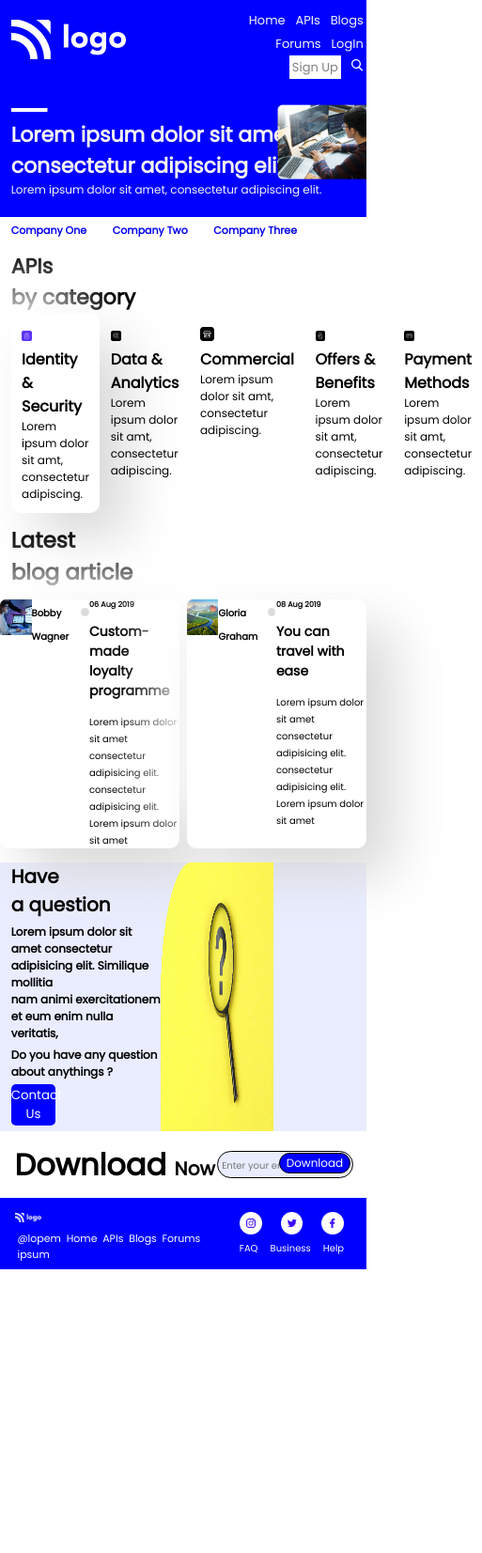
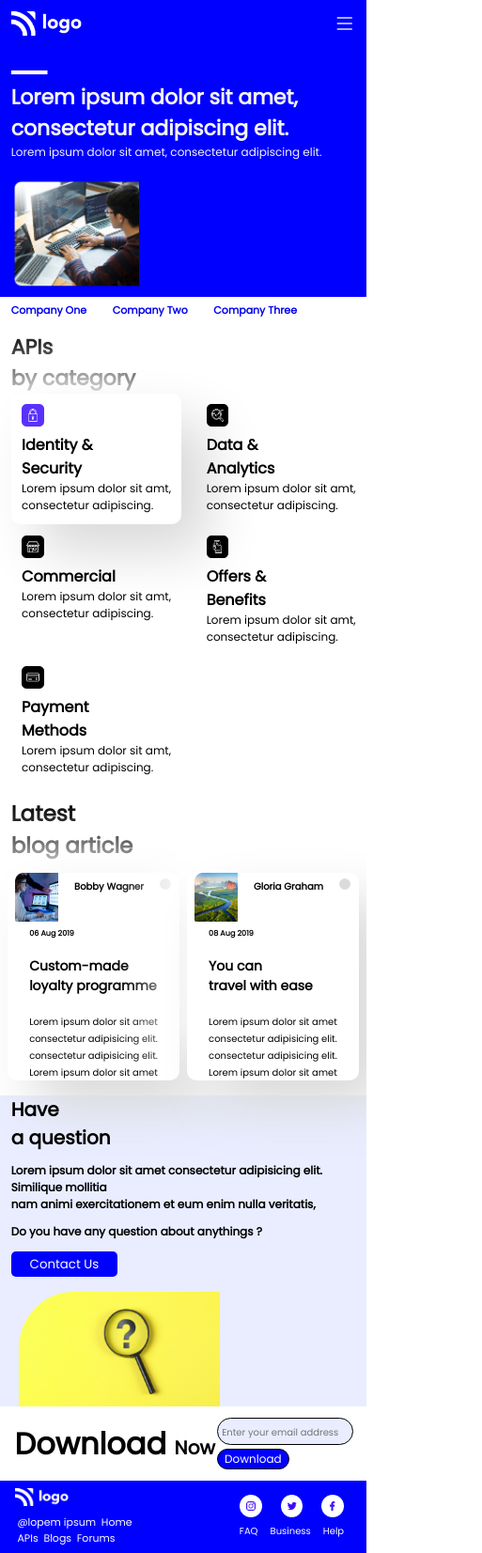
Before and after one commit to parveshahamed00/css-DeveloperLandingPage, a plain HTML site: page index.html in a window 390 px wide. Shown: the whole page at 94% size, 513 px wide, since content can reach past the window. Before the commit the page ends 1351 px from the top, so only its background shows below. Drawn offline with nearby package versions, Linux system fonts and the light colour scheme.

Commit message:
completed responsive design

```diff
--- a/index.html
+++ b/index.html
@@ -5,6 +5,7 @@
     <meta http-equiv="X-UA-Compatible" content="IE=edge" />
     <meta name="viewport" content="width=device-width, initial-scale=1.0" />
     <title>Developer Landing Page</title>
+    <link rel="stylesheet" href="https://cdn.jsdelivr.net/npm/bootstrap-icons@1.9.1/font/bootstrap-icons.css">
     <link rel="stylesheet" href="style.css" />
     <link rel="shortcut icon" href="thumbnail.png" type="image/x-icon">
   </head>
@@ -14,10 +15,9 @@
       <!-- Navigation Bar Starts -->
       <nav>
         <!-- LOGO -->
-        <div>
           <img class="logo" src="images/Logo.png" />
-        </div>
         <!-- Navigation items Starts -->
+        <h1><i class="bi bi-list toggle-icon"></i></h1>
         <div class="nav-items">
           <a class="nav-item">Home</a>
           <a class="nav-item">APIs</a>
--- a/style.css
+++ b/style.css
@@ -7,7 +7,9 @@
   padding: 0;
   font-family: "Poppins", sans-serif;
 }
-
+nav h1{
+  display: none;
+}
 
 header{
   padding-top: 2%;
@@ -69,6 +71,8 @@ top: 13%;
   margin-top: 3%;
 }
 .cards{
+  flex-wrap: wrap;
+
   display: flex;
   justify-content: space-between;
 }
@@ -93,9 +97,13 @@ top: 13%;
 /* part-2 */
 .blog-cards{
   display: flex;
+    flex-wrap: wrap;
+padding: 0 2%;
   justify-content: space-between;
 }
 .blog-card{
+      flex-wrap: wrap;
+
   border-radius: 10px;
   background: #ffffff;
   box-shadow:  29px 29px 57px #d9d9d9,
@@ -141,10 +149,13 @@ top: 13%;
   background-color: #E9EDFF;
   justify-content: space-between;
   display: flex;
+      flex-wrap: wrap;
+
 }
 img[alt="faqIamge"]{
   width: 55%;
   height: 100%;
+  padding-left: 5%;
 }
 .faq-content h2{
   font-size: 20px;
@@ -169,6 +180,7 @@ padding-left: 3%;
 .download-section{
   padding: 3% 4%;
 display: flex;
+flex-wrap: wrap;
 align-items: center;
 justify-content: space-between;
 }
@@ -210,6 +222,7 @@ font-size: 12px;
   justify-content: space-between;
   background-color: blue;
   color: #ffffff;
+  flex-wrap: wrap;
 }
 .footer-left{
   width: 40%;
@@ -220,6 +233,9 @@ font-size: 12px;
 .footer-left .list{
   margin-top: 1%;
   display: flex;
+    flex-wrap: wrap;
+
+
 }
 .footer-left .list .list-items{
   list-style: none;
@@ -230,6 +246,8 @@ font-size: 12px;
 .footer-right .logos-list{
   list-style: none;
   display: flex;
+  flex-wrap: wrap;
+
   font-size: 10px;
 }
 .footer-right .logos-list .middle{
@@ -241,3 +259,29 @@ font-size: 12px;
 .footer-right .footer-right .middle{
   margin: 0 13%;
 }
+/* media-query */
+@media only screen and (max-width: 668px) {
+.logo{
+  width: 20%;
+}
+nav .nav-items{
+  display: none;
+}
+nav h1{
+  display: unset;
+  padding-right: 3%;
+  color: #E9EDFF;
+}
+.header-image{
+  position: unset;
+  margin-left: 3%;
+  width: 35%;
+}
+.download-email button{
+  margin-top: 3%;
+  position: unset;
+}
+.footer-left img[alt="footerImage"]{
+  width: 40%;
+}
+}
```
Also changed, not shown: 1 other file.
